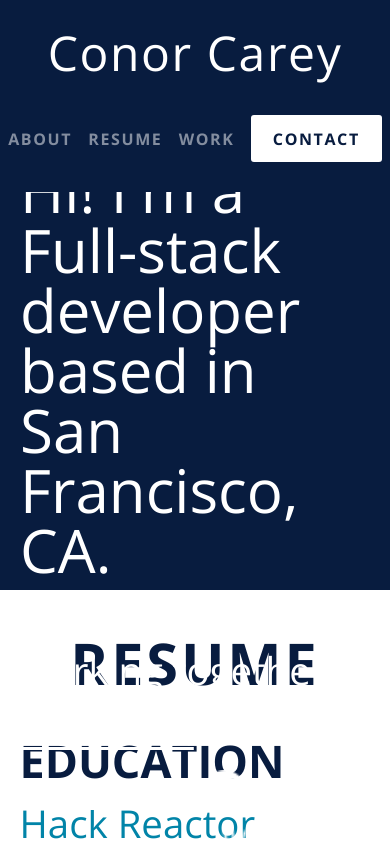
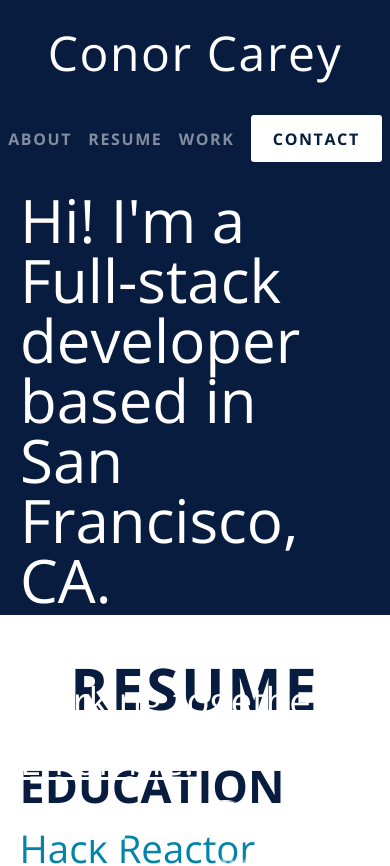
Before and after one commit to ccarey221/conorsportfolio, a React app: page / in a window 390 px wide. Shown: the top 866 px of the page. Built offline with nearby package versions, Linux system fonts and the light colour scheme.

Commit message:
fixed top mibile margin

```diff
--- a/src/Components/Body/body.css
+++ b/src/Components/Body/body.css
@@ -225,11 +225,12 @@ CSS for the CONTACT section
 
   .aboutContainer {
     padding: 20px;
+    padding-top: 50px;
     line-height: 60px;
   }
 
   .about {
-    height: 450px;
+    height: 475px;
     margin-top: 140px;
   }
 
@@ -266,11 +267,12 @@ CSS for the CONTACT section
 
   .aboutContainer {
     padding: 20px;
+    padding-top: 50px;
     line-height: 60px;
   }
 
   .about {
-    height: 450px;
+    height: 475px;
     margin-top: 140px;
   }
 
```
